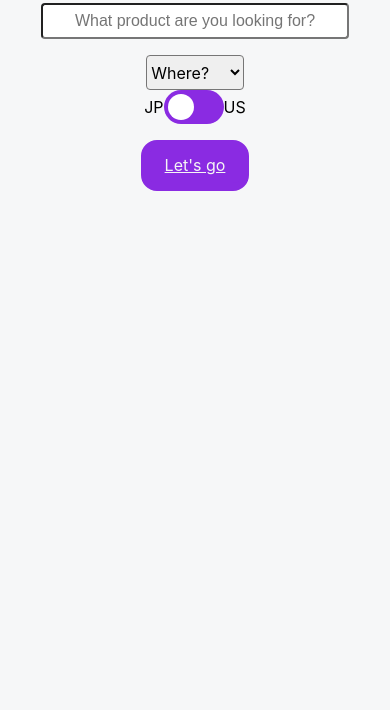
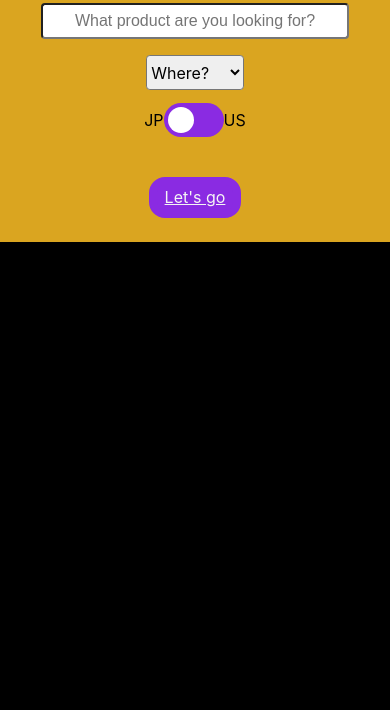
Before and after one commit to retrokyo/fo-po-ref-prototype, a React app in the folder client/: page /results in a window 390 px wide. Shown: the part 134-844 px from the top of the page. Built offline with nearby package versions, Linux system fonts and the light colour scheme.

Commit message:
More Css work
Refined the logo;
experimented with color scheme;
small adjustments to layout;

```diff
--- a/client/src/components/App/App.css
+++ b/client/src/components/App/App.css
@@ -1,4 +1,5 @@
 .app {
   display: flex;
   flex-direction: column;
+  background-color: transparent;
 }
--- a/client/src/components/Product/Product.css
+++ b/client/src/components/Product/Product.css
@@ -30,7 +30,7 @@
 
 .product-name {
     margin-bottom: 8px;
-    font-size: 19.2px;
+    font-size: 1.1em;
     font-weight: 600;
 }
 
@@ -40,13 +40,13 @@
 }
 
 .product h3 {
-    margin-bottom: 3.2px;
+    margin-bottom: 0.2em;
     font-weight: 500;
 }
 
 .product-image img {
-    height: 128px;
-    width: 128px;
+    height: 7em;
+    width: 7em;
 }
 
 .product-usage {
--- a/client/src/components/ProductList/ProductList.css
+++ b/client/src/components/ProductList/ProductList.css
@@ -3,7 +3,7 @@
     justify-content: center;
     flex-direction: column;
     width: 34%;
-    margin: 27.2px 33% 27.2px 33%;
+    margin: 1.6em 33% 1.6em 33%;
 }
 
 @media screen and (max-width: 411px) {
--- a/client/src/components/SearchBar/SearchBar.css
+++ b/client/src/components/SearchBar/SearchBar.css
@@ -3,8 +3,8 @@
     flex-direction: column;
     justify-content: center;
     width: 34%;
-    margin-left: 33%;
-    margin-right: 33%;
+    margin-left: auto;
+    margin-right: auto;
 }
 
 .search-fields {
@@ -27,11 +27,12 @@
 
 
 .search-fields select {
-    width: 11%;
-    border-radius: 4px;
+    display: block;
+    width: 5em;
+    border-radius: 0.24em;
     height: 35px;
     align-self: center;
-    font-size: 16px;
+    font-size: 1em;
 }
 
 .search-submit {
@@ -44,13 +45,14 @@
 .search-submit a {
     background-color: blueviolet;
     border-radius: 16px;
-    padding: 0.5em 1em 0.5em 1em;
+    padding: 0.2em 0.5em 0.2em 0.5em;
     text-align: center;
     color: whitesmoke;
     text-decoration-color: whitesmoke;
     border-style: solid;
     border-color: blueviolet;
     border-width: 0.5em;
+    margin: 1.5em 0em 1.5em 0em;
 }
 
 .switch {
@@ -146,4 +148,8 @@ input:checked + .slider-round:before {
     .search-submit {
         margin-top: 1em;
     }
+
+    .switch {
+        margin-top: 0.8em;
+    }
 }
--- a/client/src/components/SearchResultPage/SearchResultPage.css
+++ b/client/src/components/SearchResultPage/SearchResultPage.css
@@ -1,3 +1,8 @@
+body {
+    height: 100%;
+    background-color: black;
+}
+
 .logo-header {
     display: flex;
     flex-direction: row;
@@ -5,6 +10,11 @@
     overflow: initial;
     width: 34%;
     margin: 2.5% 33% 1em 33%;
+}
+
+.search-result {
+    background-color: goldenrod;
+    min-height: 1;
 }
 
 .logo-header img {
@@ -17,7 +27,6 @@
     min-height: 65px;
 }
 
-
 @media screen and (max-width: 411px) {
     .logo-header {
         margin-bottom: 0em;
--- a/client/src/components/SearchResultPage/SearchResultPage.js
+++ b/client/src/components/SearchResultPage/SearchResultPage.js
@@ -11,7 +11,8 @@ class SearchResultPageWithRouter extends Component {
         const { match, location, history } = this.props
 
         return (
-            <div className= 'search-result'>
+
+            <div className='search-result'>
                 <div className='static-element'>
                     <div className='logo-header'>
                         <Link to='/'><img src={logo_header} alt='' /></Link>
```
Also changed, not shown: client/src/logo_header.png.
